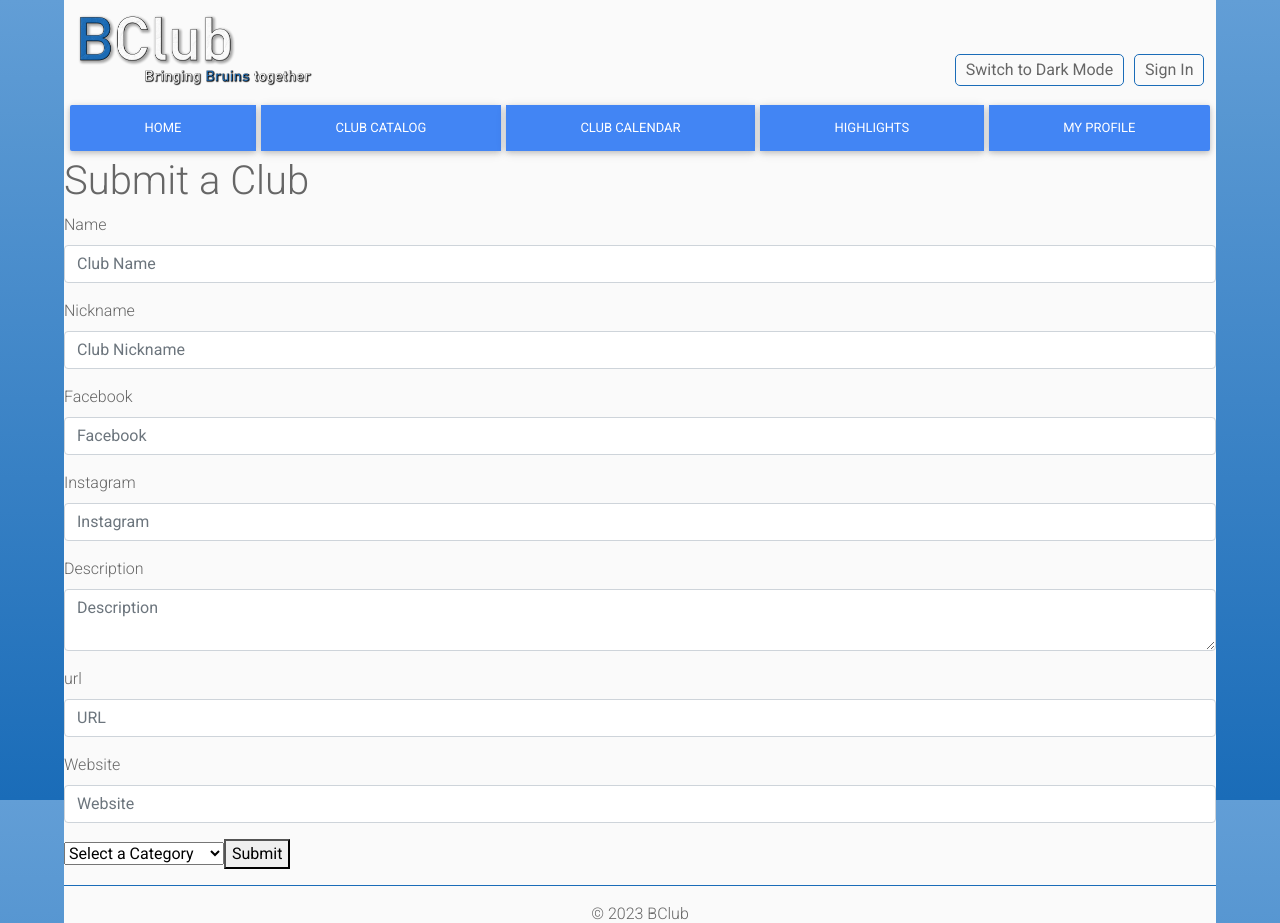
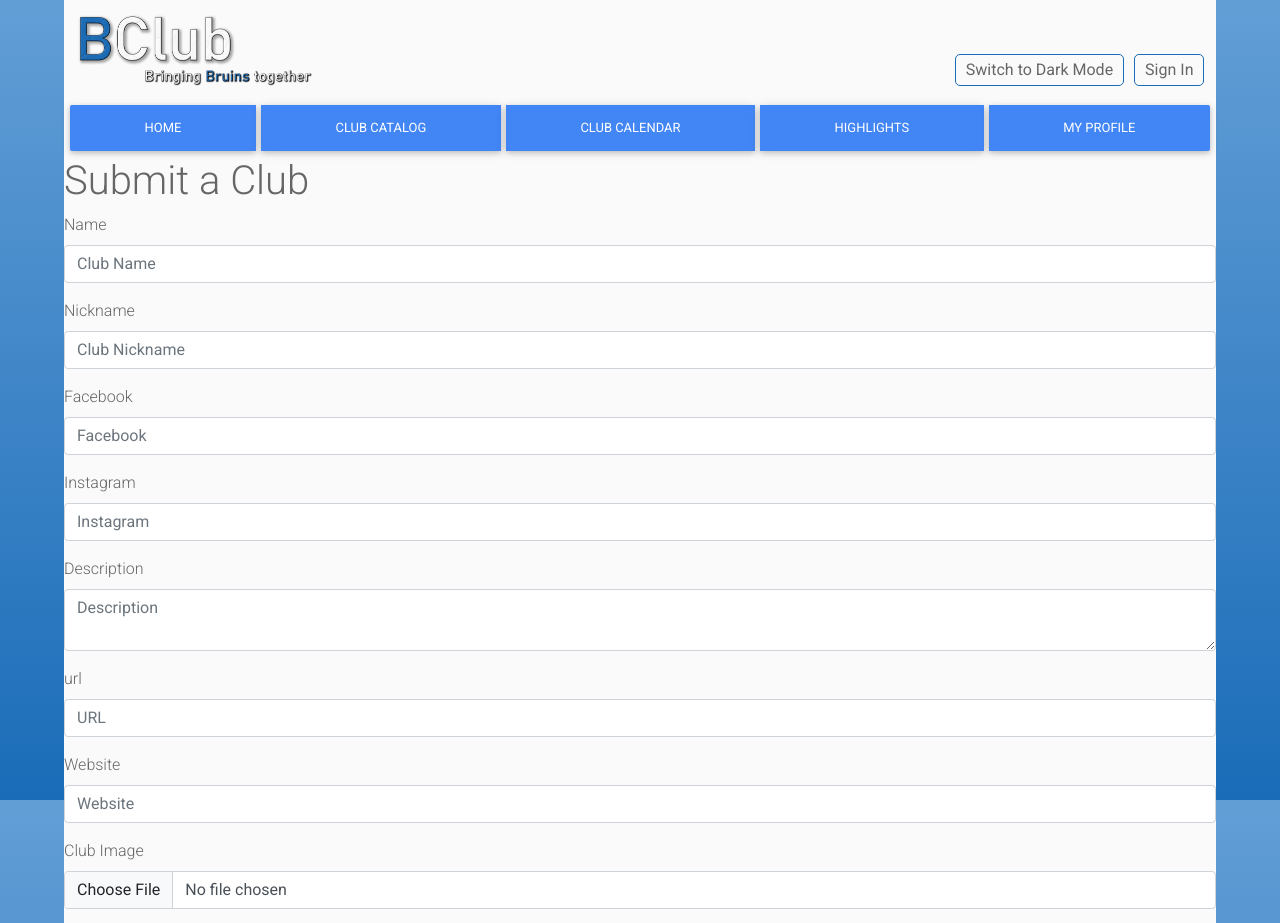
Before and after one commit to tylerdtran/BClub, a React (Create React App) app in the folder frontend/: page /clubsform in a window 1280 px wide. Shown: the top 923 px of the page. Built offline with nearby package versions, Linux system fonts and the light colour scheme; no server answers.

Commit message:
Updated to support pictures and fixed minor bugs

```diff
--- a/frontend/src/Catalog.js
+++ b/frontend/src/Catalog.js
@@ -59,7 +59,7 @@ export default function Catalog() {
     fetchClubsByType('academic', setEducationalClubs);
     fetchClubsByType('arts', setArtsClubs);
     fetchClubsByType('career', setCareerClubs);
-    fetchClubsByType('community_service', setCommunityServiceClubs);
+    fetchClubsByType('community service', setCommunityServiceClubs);
     fetchClubsByType('cultural', setCulturalClubs);
     fetchClubsByType('recreational', setRecreationalClubs);
     fetchClubsByType('technological', setTechnologicalClubs);
@@ -72,7 +72,7 @@ export default function Catalog() {
     clubs: clubs.map((club) => ({
       clubName: club.name || "",
       clubBlurb: club.description || club.blurb || "Coming Soon",
-      clubImage: club.image || "placeholder.png",
+      clubImage: club.imageUrl || "placeholder.png",
     })),
   });
 
@@ -82,12 +82,12 @@ export default function Catalog() {
         {
           name: "Genshin Impact at UCLA",
           blurb: "The definitive community for Genshin Impact at UCLA",
-          image: "clubcatalogimages/genshin_club.webp",
+          imageUrl: "clubcatalogimages/genshin_club.webp",
         },
         {
           name: "Bruin Club Tennis",
           blurb: "The best club ever!",
-          image: "clubcatalogimages/BruinClubTennis.png",
+          imageUrl: "clubcatalogimages/BruinClubTennis.png",
         },
       ]),
       makeClubCategory("Newly Added Clubs", newClubs),
--- a/frontend/src/ClubsForm.js
+++ b/frontend/src/ClubsForm.js
@@ -1,7 +1,9 @@
 import React, { useState } from "react";
 import { db } from "./Firebase";
+import { storage } from "./Firebase";
 import { Form } from "react-bootstrap";
 import { ref, set } from "firebase/database";
+import { ref as storageRef, uploadBytes, getDownloadURL } from "firebase/storage";
 
 export default function ClubsForm() {
     const [clubType, setClubType] = useState("");
@@ -13,11 +15,18 @@ export default function ClubsForm() {
     const [instagram, setInstagram] = useState("");
     const [website, setWebsite] = useState("");
     const [url, setURL] = useState("");
+    const [imageUpload, setImageUpload] = useState(null);
 
-    const clubForm = (e) => {
+    const clubForm = async (e) => {
       e.preventDefault();
       const path = "/clubs/" + url;
       const clubRef = ref(db, path);
+      const imageRef = storageRef(storage, `clubImages/${url}`);
+      uploadBytes(imageRef, imageUpload).then(() =>
+        console.log("image uploaded")
+      );
+      const imageUrl = await getDownloadURL(imageRef);
+
       set(clubRef, {
         clubType: clubType,
         description: description,
@@ -31,7 +40,8 @@ export default function ClubsForm() {
         },
         website: website,
         url: url,
-        createdAt: new Date().getTime()
+        createdAt: new Date().getTime(),
+        imageUrl: imageUrl
       })
       .then(() =>{
       alert('Club data submitted');
@@ -73,6 +83,10 @@ export default function ClubsForm() {
               <Form.Label>Website</Form.Label>
                 <Form.Control type="text" placeholder="Website" value={website} onChange={(e) => setWebsite(e.target.value)}/>
             </Form.Group>
+            <Form.Group className="mb-3" controlId="exampleForm.ControlInput9">
+              <Form.Label>Club Image</Form.Label>
+              <Form.Control required type="file" accept="image/*" onChange={(e) => setImageUpload(e.target.files[0])} />
+            </Form.Group>
             <Form.Group className="mb-3" controlId="exampleForm.ControlInput8">
               <select required value={clubType} onChange={(e) => setClubType(e.target.value)}>
                   <option value="" disabled selected>Select a Category</option>
@@ -81,7 +95,7 @@ export default function ClubsForm() {
                   <option value="career">Career</option>
                   <option value="community service">Community Service</option>
                   <option value="cultural">Cultural</option>
-                  <option value="techological">Technological</option>
+                  <option value="technological">Technological</option>
                   <option value="recreational">Recreational</option>
                   <option value="other">Other</option>
               </select>
--- a/frontend/src/Firebase.js
+++ b/frontend/src/Firebase.js
@@ -1,6 +1,8 @@
 // Import the functions you need from the SDKs you need
 import { initializeApp } from "firebase/app";
 import { getAuth } from "firebase/auth";
+import { getStorage } from "firebase/storage";
+
 // TODO: Add SDKs for Firebase products that you want to use
 // https://firebase.google.com/docs/web/setup#available-libraries
 import { GoogleAuthProvider } from "firebase/auth";
@@ -26,4 +28,5 @@ const provider = new GoogleAuthProvider();
 provider.addScope("https://www.googleapis.com/auth/calendar.events.readonly");
 provider.addScope("https://www.googleapis.com/auth/forms");
 const db = getDatabase();
-export { auth, provider, db }
+const storage = getStorage();
+export { auth, provider, db, storage }
```
